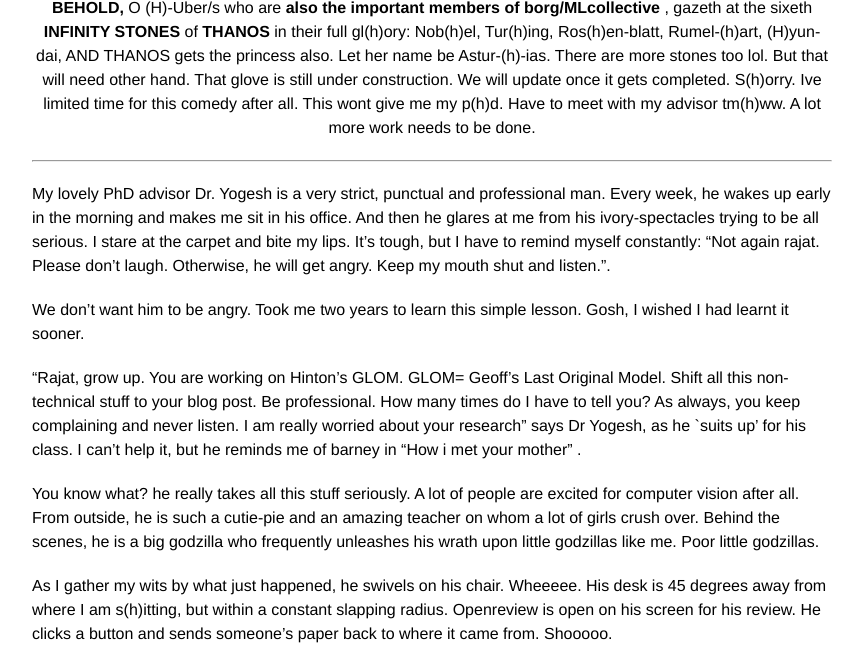
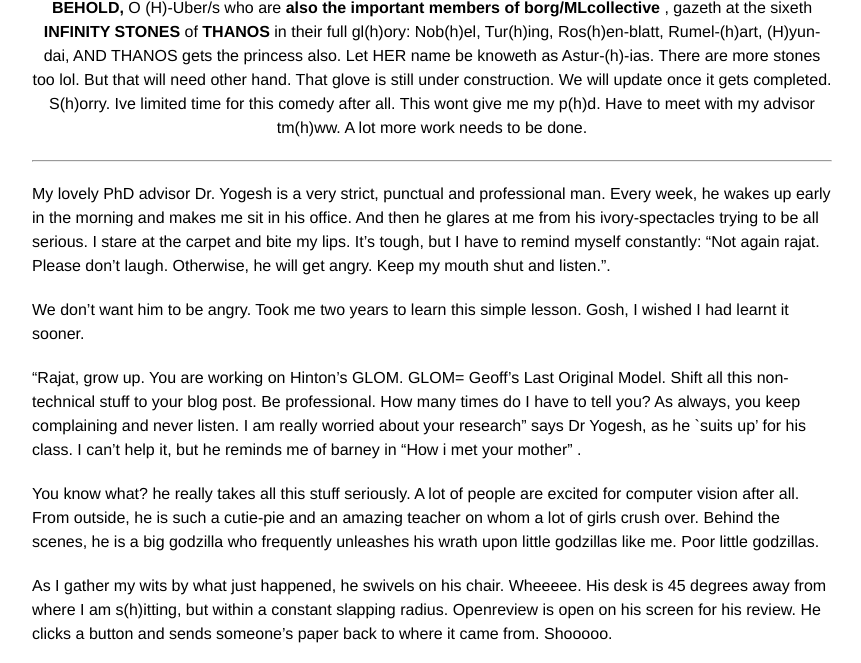
Before and after one commit to rajatmodi62/rajatmodi62.github.io, a Jekyll site: the page built from _posts/2024-10-26-hinton_apm.md, in a window 1280 px wide and 900 px high, scrolled down 2717 px, cut to the strip 237-900 px from the top of the window. Shown: the whole strip, without its empty margins (208-1069 px from the left). Built offline with Jekyll 4.4.1, drawn with Linux system fonts in a browser that asks for light colours; comment, search, counter and statistics services are not loaded.

Commit message:
soft link blog

```diff
--- a/_posts/2024-10-26-hinton_apm.md
+++ b/_posts/2024-10-26-hinton_apm.md
@@ -69,7 +69,7 @@ p.s. We have the supreme controllers, lords of the rings,  from <b>(H)-Uber/s to
     <img class="img-fluid" src="{{ site.baseurl }}\assets\img\apm\infinity_stone.png" style="width: 50%; height: auto;"> <!-- Image width is 50% of its parent -->
 </div>
 <div class="caption" style="text-align: center;">
-    <b> BEHOLD,</b> O (H)-Uber/s who are <b>also the important members of borg/MLcollective </b>, gazeth at the sixeth <b> INFINITY STONES</b> of <b>THANOS</b> in their full gl(h)ory: Nob(h)el, Tur(h)ing, Ros(h)en-blatt, Rumel-(h)art, (H)yun-dai, AND THANOS gets the princess also. Let her name be Astur-(h)-ias. There are more stones too lol. But that will need other hand. That glove is still under construction. We will update once it gets completed. S(h)orry. Ive limited time for this comedy after all. This wont give me my p(h)d. Have to meet with my advisor tm(h)ww. A lot more work needs to be done.
+    <b> BEHOLD,</b> O (H)-Uber/s who are <b>also the important members of borg/MLcollective </b>, gazeth at the sixeth <b> INFINITY STONES</b> of <b>THANOS</b> in their full gl(h)ory: Nob(h)el, Tur(h)ing, Ros(h)en-blatt, Rumel-(h)art, (H)yun-dai, AND THANOS gets the princess also. Let HER name be knoweth as Astur-(h)-ias. There are more stones too lol. But that will need other hand. That glove is still under construction. We will update once it gets completed. S(h)orry. Ive limited time for this comedy after all. This wont give me my p(h)d. Have to meet with my advisor tm(h)ww. A lot more work needs to be done.
 </div>
 <!-- And now, as even the stars spanning the cosmos <b> shall be forced to bear witness </b>  this grandiose-moment , under the sacred laws of academic-tradition spanning <b> millennia </b>, and the blessings of esteemed NeurIPS program committee, <b>(Me)mbers of the (ML)Collective</b> on this twenty eighth day of the month of october in the year 2024 of our humble lord <b>Jesus Christ</b>  hereby lay claim to  Yannic Kilcher’s <b>“(Me)-GLO-(MiL)-lennia”</b>. Member's locations can include any land, water, spaceships, and inside volcanoes too. May this claim forever rest <b>UNWAVERING, UNDILUTED and UNCHALLENGED </b>.
 
```
